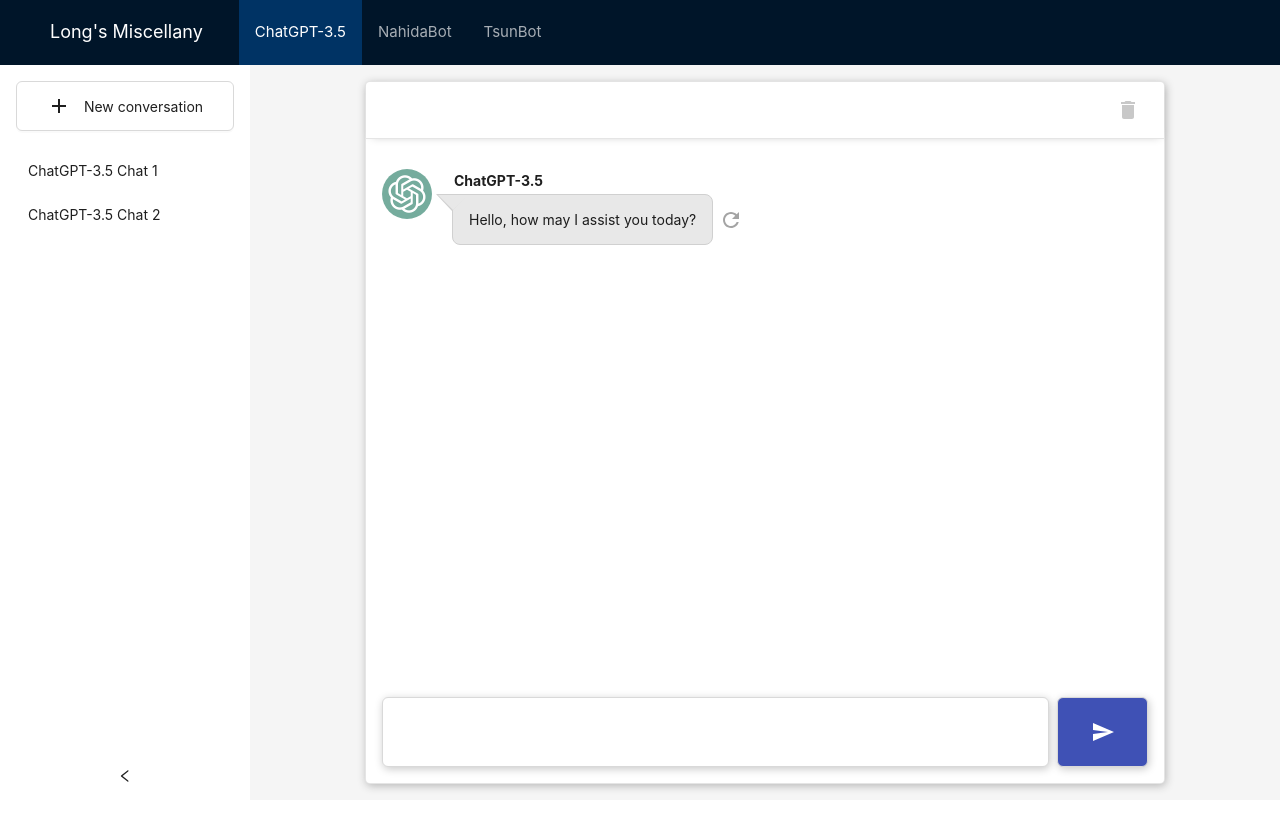
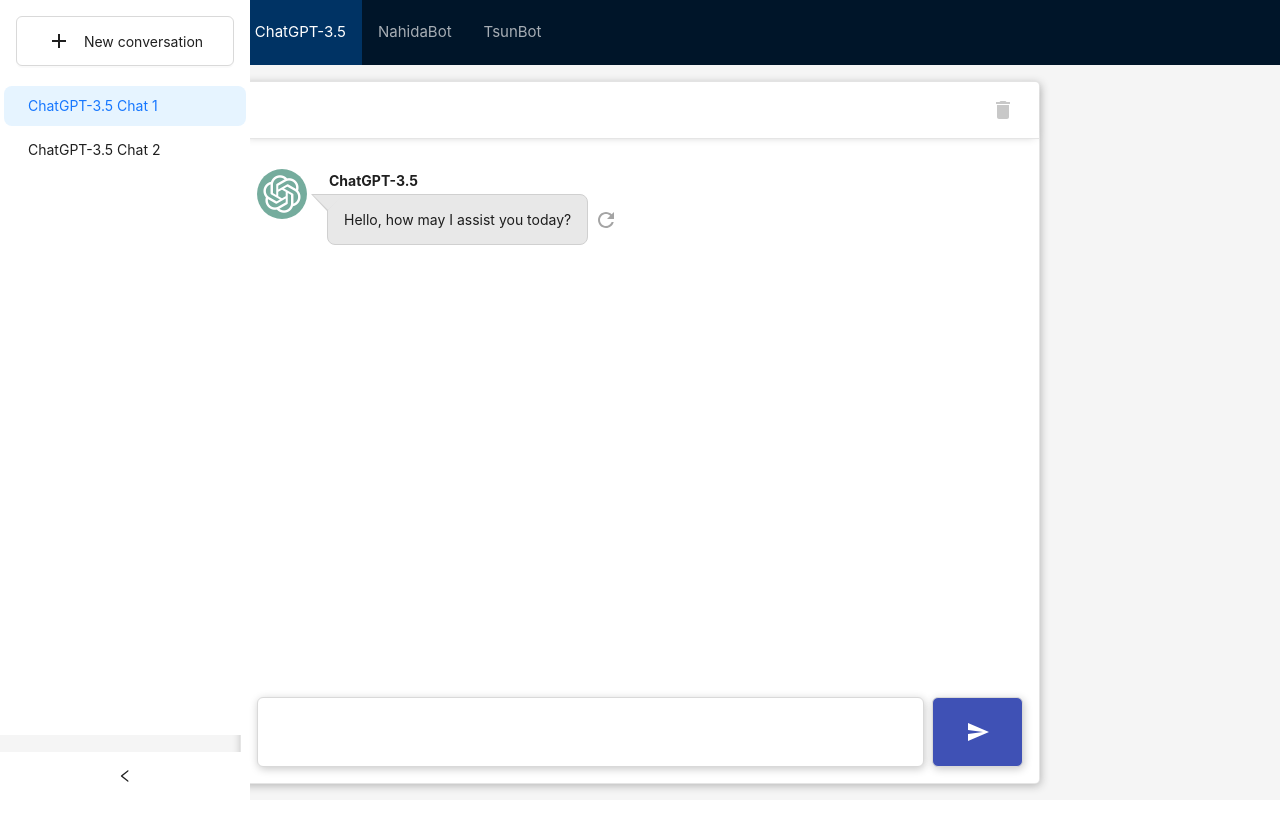
Before and after one commit to longg20/Personal-ChatGPT-3.5, a React (Create React App) app: page / in a window 1280 px wide. After the commit the page ends 800 px from the top, so only its background shows below. Built offline with nearby package versions, Linux system fonts and the light colour scheme.

Commit message:
update sidebar ui

```diff
--- a/src/components/Sidebar/Sidebar.tsx
+++ b/src/components/Sidebar/Sidebar.tsx
@@ -20,16 +20,15 @@
         </StyledAddButton>
         <Menu
             mode="inline"
-            defaultSelectedKeys={['1']}
-            defaultOpenKeys={['sub1']}
+            defaultSelectedKeys={['chatgpt1']}
             style={{ height: '100%', borderRight: 0 }}
             items={[
               {
-                key: 'ChatGPT-3.5 Chat 1',
+                key: 'chatgpt1',
                 label: `ChatGPT-3.5 Chat 1`,
               },
               {
-                key: 'ChatGPT-3.5 Chat 2',
+                key: 'chatgpt2',
                 label: `ChatGPT-3.5 Chat 2`,
               },
             ]}
--- a/src/components/Sidebar/styles.tsx
+++ b/src/components/Sidebar/styles.tsx
@@ -4,6 +4,12 @@
 const { Sider } = Layout;
 
 export const StyledSidebar = styled(Sider)`
+    overflow: hidden;
+    height: calc(100vh - 65px);
+    position: fixed;
+    left: 0;
+    top: 0;
+    bottom: 0;
     .ant-menu-item-only-child {
     }
 `;
```
